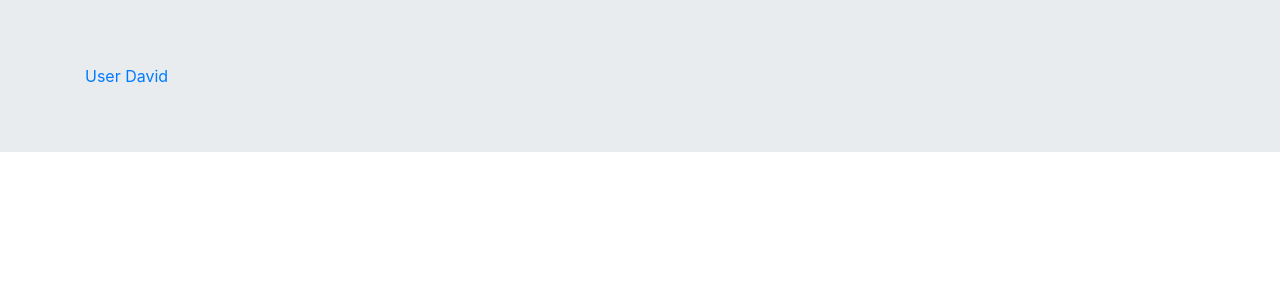
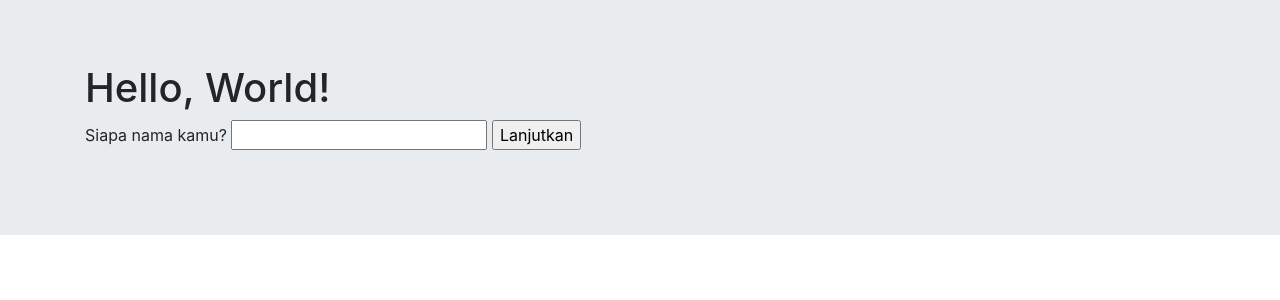
Before and after one commit to dvrg/flask-web-development, a Flask app: page / in a window 1280 px wide. Shown: the part 56-356 px from the top of the page. Run offline with Flask 2, Linux system fonts and the light colour scheme; some libraries are stand-ins or nearby versions.

Commit message:
1.4.5 User Session

```diff
--- a/app.py
+++ b/app.py
@@ -1,15 +1,20 @@
-from flask import Flask, render_template
+from flask import Flask, render_template, redirect, url_for, session
 from flask_moment import Moment
 from datetime import datetime
+from forms import User
 
 
 app = Flask(__name__)
 app.config['SECRET_KEY'] = 'ini adalah secret key'
 moment = Moment(app)
 
-@app.route('/')
+@app.route('/', methods=['GET','POST'])
 def index():
-    return render_template('index.html')
+    form = User()
+    if form.validate_on_submit():
+        session['nama'] = form.nama.data
+        return redirect(url_for('user', name=session.get['nama']))
+    return render_template('index.html', form=form)
 
 @app.route('/user/<name>')
 def user(name):
--- a/templates/index.html
+++ b/templates/index.html
@@ -4,7 +4,13 @@
 {% block content %}
 <div class="jumbotron jumbotron-fluid">
     <div class="container">
-        <a href="{{ url_for('user', name='David')}}">User David</a>
+        <h1>Hello, World!</h1>
+        <form method="POST">
+            {{ form.hidden_tag() }}
+            {{ form.nama.label() }}
+            {{ form.nama() }}
+            {{ form.submit() }}
+        </form>
     </div>
 </div>
 {% endblock %}
```
